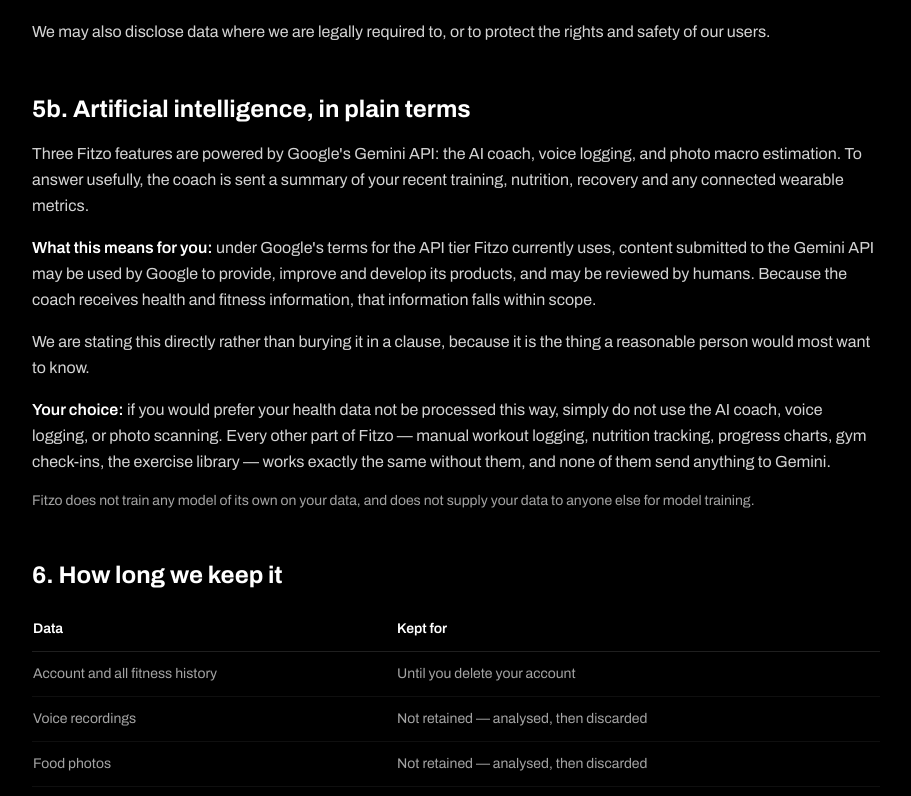
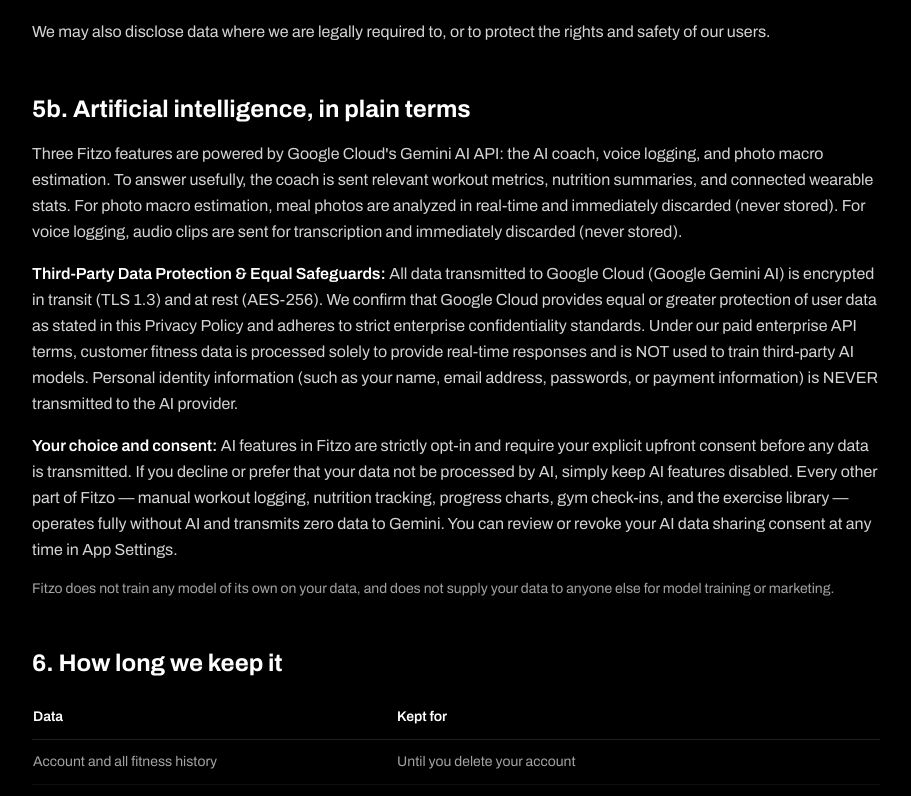
Before and after one commit to ojas20448/fitzo-web, a Next.js app: page /privacy-policy in a window 1280 px wide. Shown: the part 3282-4078 px from the top of the page, without its empty margins (184-1095 px from the left). Built offline with nearby package versions, Linux system fonts and the light colour scheme; a web font is replaced by a local one.

Commit message:
docs(privacy): update AI data disclosure and confirm equal protection for Apple Guideline 5.1.2(i)

```diff
--- a/app/privacy-policy/page.tsx
+++ b/app/privacy-policy/page.tsx
@@ -325,9 +325,9 @@
             head={["Processor", "What it receives", "Why"]}
             rows={[
               [
-                "Google (Gemini AI)",
-                "Voice recordings, food photos, and a summary of your recent training, nutrition and recovery",
-                "Voice logging, photo macro estimation, and the AI coach",
+                "Google Cloud (Gemini AI API)",
+                "Transient voice recordings, transient food photos, and relevant workout and nutrition summaries",
+                "Voice logging, photo macro estimation, and the AI coach. Protected under enterprise terms with equal data protection as this policy; never used for model training",
               ],
               [
                 "Google Identity",
@@ -389,36 +389,38 @@
           */}
         <Section title="5b. Artificial intelligence, in plain terms">
           <p>
-            Three Fitzo features are powered by Google&apos;s Gemini API: the AI
+            Three Fitzo features are powered by Google Cloud&apos;s Gemini AI API: the AI
             coach, voice logging, and photo macro estimation. To answer
-            usefully, the coach is sent a summary of your recent training,
-            nutrition, recovery and any connected wearable metrics.
+            usefully, the coach is sent relevant workout metrics, nutrition summaries,
+            and connected wearable stats. For photo macro estimation, meal photos
+            are analyzed in real-time and immediately discarded (never stored). For voice
+            logging, audio clips are sent for transcription and immediately discarded (never stored).
           </p>
           <p>
             <span className="text-white font-semibold">
-              What this means for you:
+              Third-Party Data Protection &amp; Equal Safeguards:
             </span>{" "}
-            under Google&apos;s terms for the API tier Fitzo currently uses,
-            content submitted to the Gemini API may be used by Google to
-            provide, improve and develop its products, and may be reviewed by
-            humans. Because the coach receives health and fitness information,
-            that information falls within scope.
+            All data transmitted to Google Cloud (Google Gemini AI) is encrypted in
+            transit (TLS 1.3) and at rest (AES-256). We confirm that Google Cloud
+            provides equal or greater protection of user data as stated in this
+            Privacy Policy and adheres to strict enterprise confidentiality standards.
+            Under our paid enterprise API terms, customer fitness data is processed solely
+            to provide real-time responses and is NOT used to train third-party AI models.
+            Personal identity information (such as your name, email address, passwords, or
+            payment information) is NEVER transmitted to the AI provider.
           </p>
           <p>
-            We are stating this directly rather than burying it in a clause,
-            because it is the thing a reasonable person would most want to know.
-          </p>
-          <p>
-            <span className="text-white font-semibold">Your choice:</span> if you
-            would prefer your health data not be processed this way, simply do
-            not use the AI coach, voice logging, or photo scanning. Every other
-            part of Fitzo — manual workout logging, nutrition tracking, progress
-            charts, gym check-ins, the exercise library — works exactly the same
-            without them, and none of them send anything to Gemini.
+            <span className="text-white font-semibold">Your choice and consent:</span> AI
+            features in Fitzo are strictly opt-in and require your explicit upfront consent
+            before any data is transmitted. If you decline or prefer that your data not be
+            processed by AI, simply keep AI features disabled. Every other part of Fitzo —
+            manual workout logging, nutrition tracking, progress charts, gym check-ins, and
+            the exercise library — operates fully without AI and transmits zero data to Gemini.
+            You can review or revoke your AI data sharing consent at any time in App Settings.
           </p>
           <p className="text-sm text-neutral-400">
             Fitzo does not train any model of its own on your data, and does not
-            supply your data to anyone else for model training.
+            supply your data to anyone else for model training or marketing.
           </p>
         </Section>
 
```
